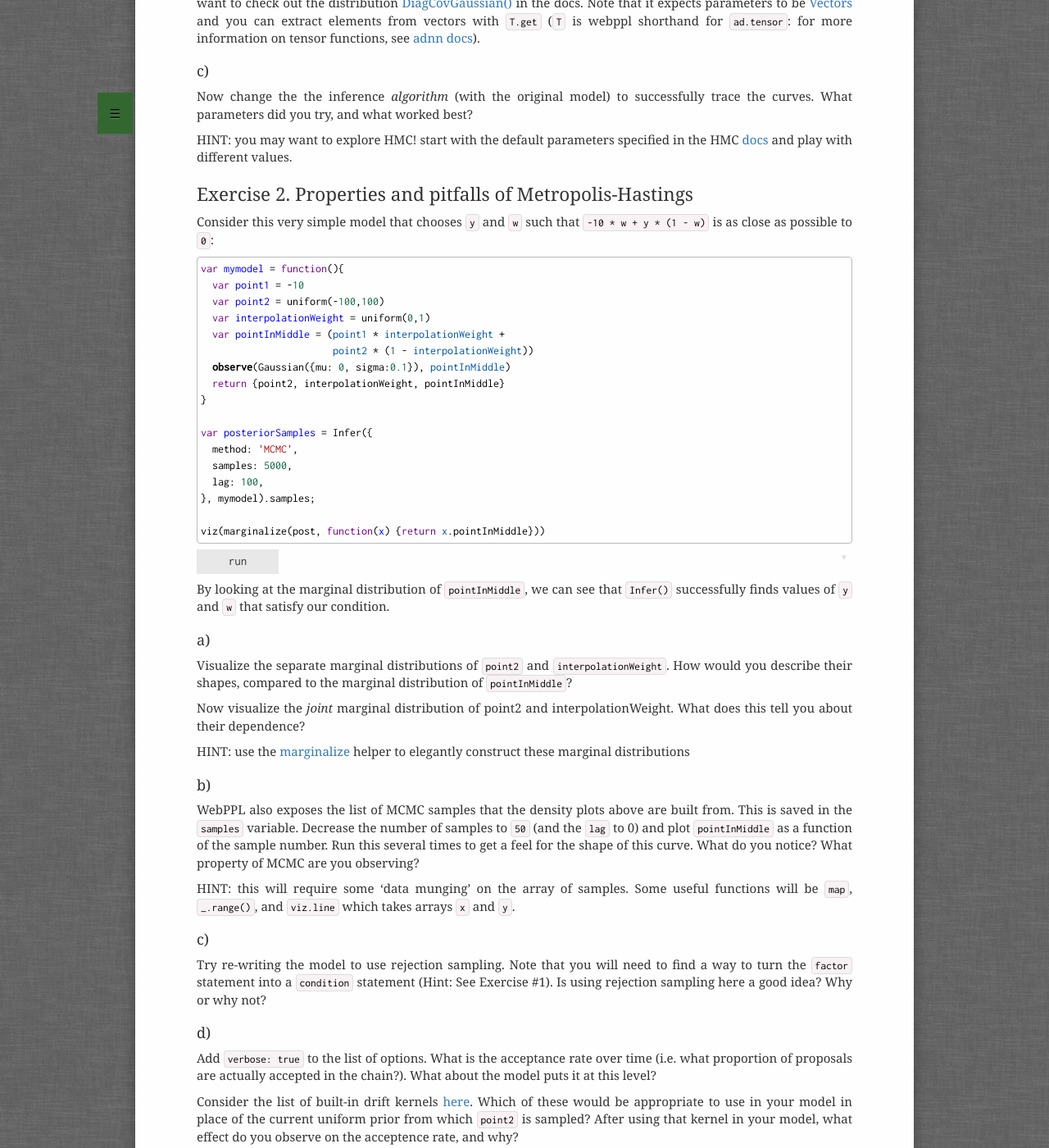
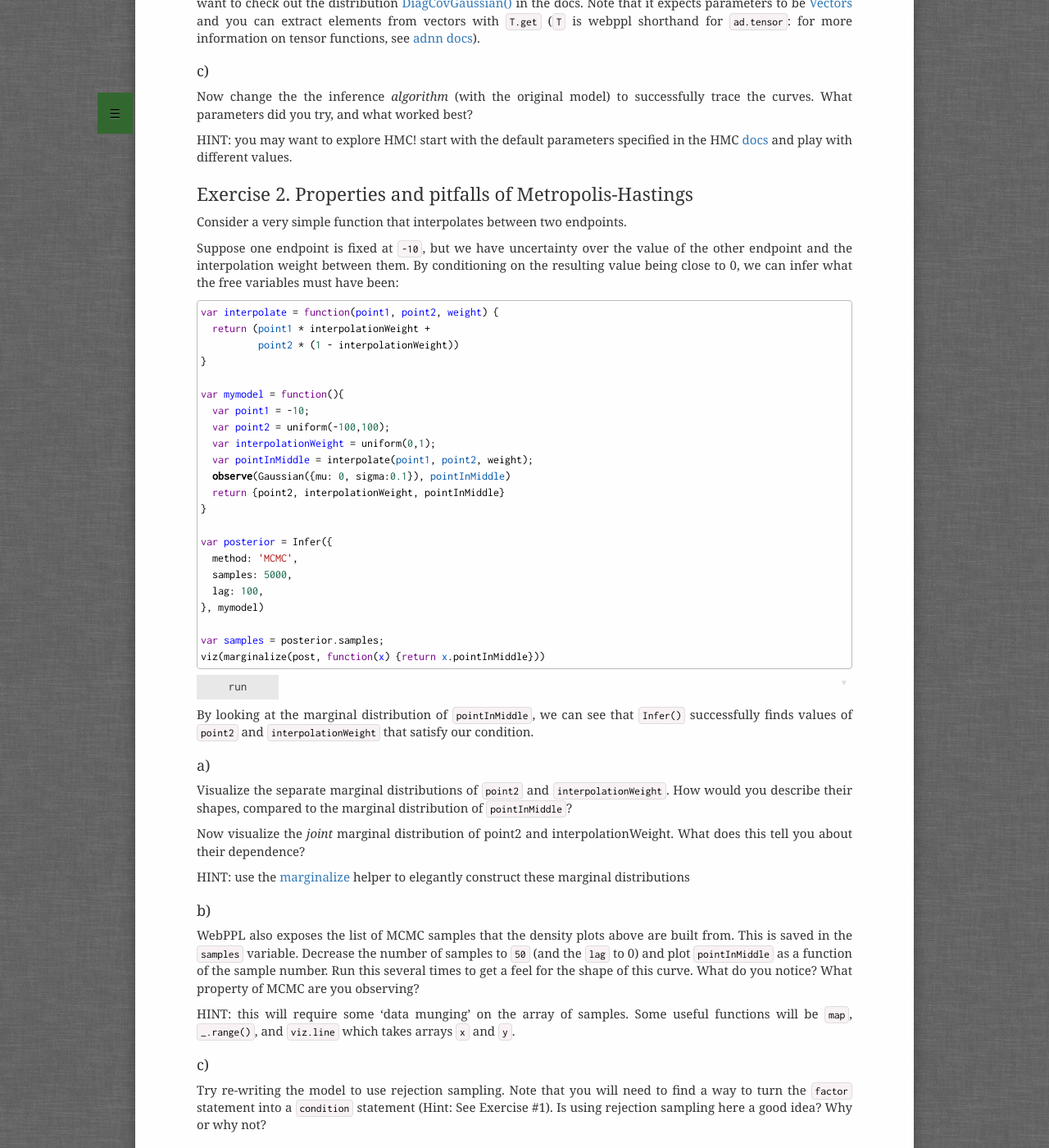
Before and after one commit to probmods/probmods2, a Jekyll site: the page built from exercises/inference-algorithms.md, in a window 1280 px wide and 1400 px high, scrolled down 1083 px. Shown: the whole window at 82% size. Built offline with Jekyll 4.4.1, drawn with Linux system fonts in a browser that asks for light colours; a script that is not in the unit is left out.

Commit message:
Add some scaffolding about how to think about the toy model

```diff
--- a/exercises/inference-algorithms.md
+++ b/exercises/inference-algorithms.md
@@ -54,29 +54,37 @@
 
 ## Exercise 2. Properties and pitfalls of Metropolis-Hastings
 
-Consider this very simple model that chooses `y` and `w` such that `-10 * w + y * (1 - w)` is as close as possible to `0`:
+Consider a very simple function that interpolates between two endpoints.
+
+Suppose one endpoint is fixed at `-10`, but we have uncertainty over the value of the other endpoint and the interpolation weight between them. By conditioning on the resulting value being close to 0, we can infer what the free variables must have been:
 
 ~~~~
+
+var interpolate = function(point1, point2, weight) {
+  return (point1 * interpolationWeight +
+          point2 * (1 - interpolationWeight))
+}
+
 var mymodel = function(){
-  var point1 = -10
-  var point2 = uniform(-100,100)
-  var interpolationWeight = uniform(0,1)
-  var pointInMiddle = (point1 * interpolationWeight +
-                       point2 * (1 - interpolationWeight))
+  var point1 = -10;
+  var point2 = uniform(-100,100);
+  var interpolationWeight = uniform(0,1);
+  var pointInMiddle = interpolate(point1, point2, weight);
   observe(Gaussian({mu: 0, sigma:0.1}), pointInMiddle)
   return {point2, interpolationWeight, pointInMiddle}
 }
 
-var posteriorSamples = Infer({
+var posterior = Infer({
   method: 'MCMC',
   samples: 5000,
   lag: 100,
-}, mymodel).samples;
+}, mymodel)
 
+var samples = posterior.samples;
 viz(marginalize(post, function(x) {return x.pointInMiddle}))
 ~~~~
 
-By looking at the marginal distribution of `pointInMiddle`, we can see that `Infer()` successfully finds values of `y` and `w` that satisfy our condition.
+By looking at the marginal distribution of `pointInMiddle`, we can see that `Infer()` successfully finds values of `point2` and `interpolationWeight` that satisfy our condition.
 
 ### a)
 
```
